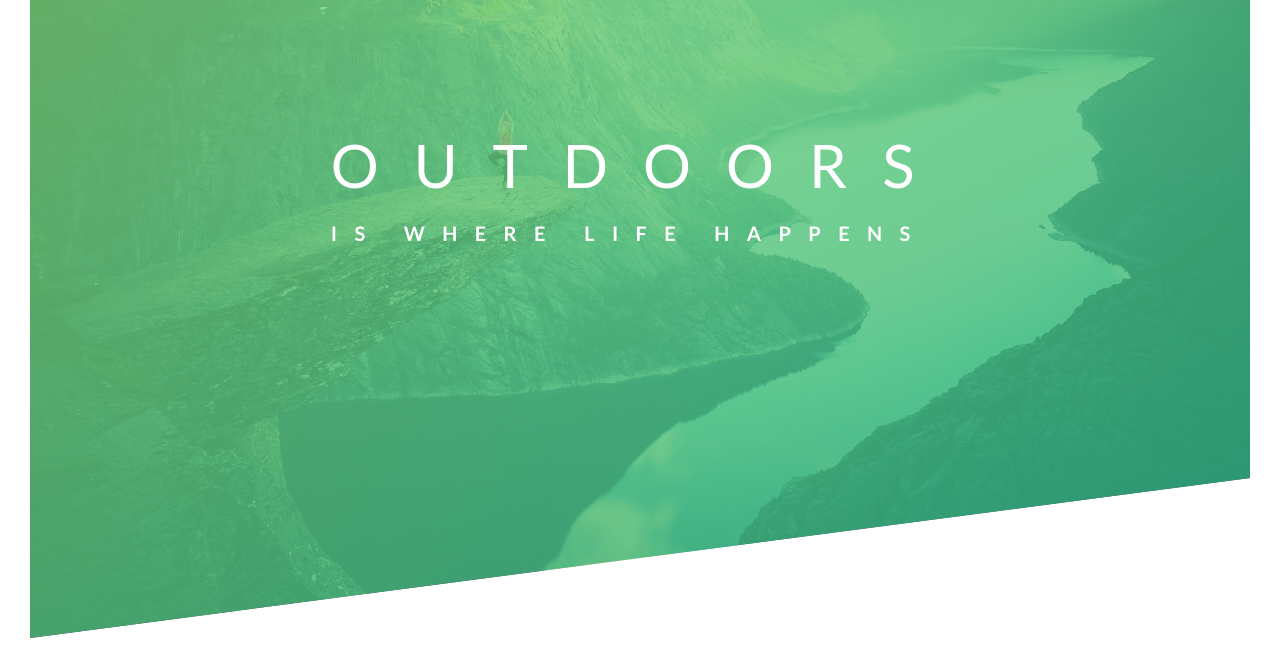
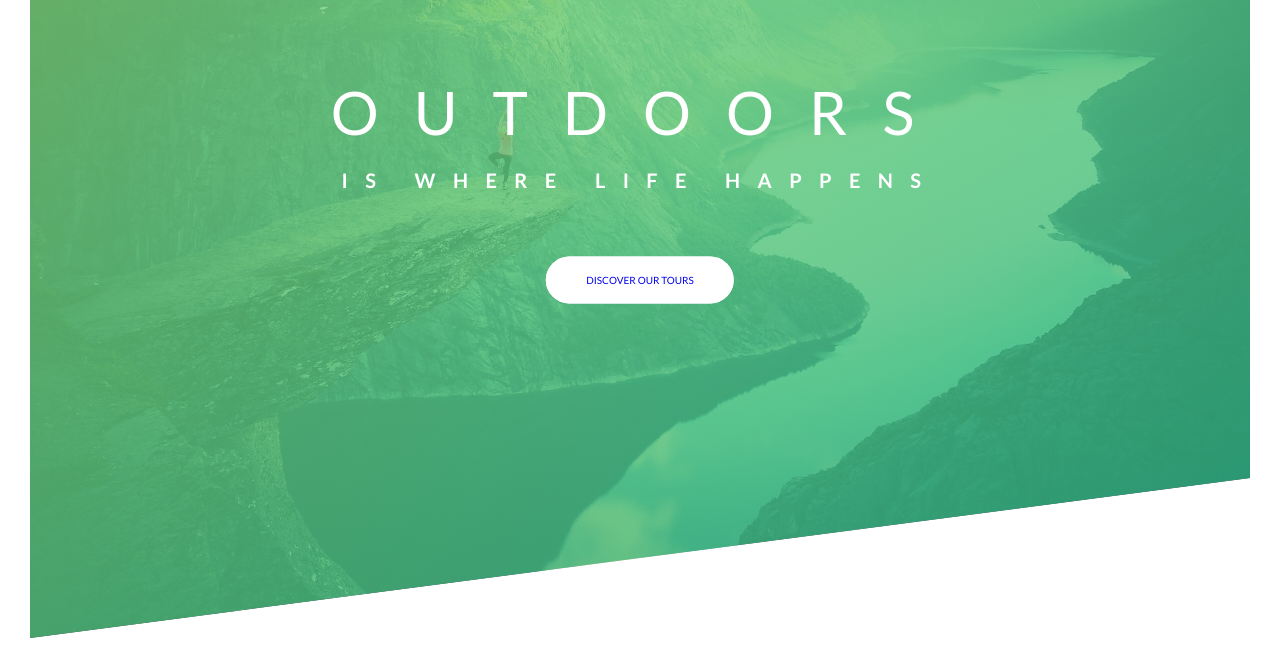
Before and after one commit to Vasudevshetty/CSS, a plain HTML site: page Natours/index.html in a window 1280 px wide. Shown: the part 152-820 px from the top of the page. Drawn offline with Linux system fonts and the light colour scheme.

Commit message:
Complteed header part of the natours project now, added a button, with easing in from the bottom animation, and added two more animation to the headings.

```diff
--- a/Natours/css/style.css
+++ b/Natours/css/style.css
@@ -55,22 +55,147 @@ body {
   /* how this works is coz, the obj's center has to be placed at exact parent centers, we place its refernce at
   parent's center first, and we make reverse positioning and sending it back.*/
   transform: translate(-50%, -50%);
+  /* for the button to be shifted to center */
+  text-align: center;
 }
 
 .heading-primary {
   color: #fff;
   text-transform: uppercase;
+
+  /* we get some sort of shaking at the end of the animation at corners so to fix it */
+  backface-visibility: hidden;
+
+  margin-bottom: 60px;
 }
+
 /* making it block from inline, makes it take entire 100% width and gives itself a line break. */
 .heading-primary-main {
   font-size: 60px;
   letter-spacing: 35px;
   display: block;
   font-weight: 400;
+  animation-name: moveInLeft;
+  animation-duration: 1s;
+  animation-timing-function: ease-out;
+
+  /* animation-iteration-count: 3;
+  animation-delay: 3s; */
 }
+
 .heading-primary-sub {
   display: block;
   font-weight: 700;
   letter-spacing: 17.4px;
   font-size: 20px;
+  animation-name: moveInRight;
+  animation-duration: 1s;
+  animation-timing-function: ease-out;
 }
+
+/* Animations */
+@keyframes moveInLeft {
+  0% {
+    opacity: 0;
+    /* using transform propertiy */
+    transform: translateX(-100px);
+  }
+  80% {
+    transform: translateX(10px);
+  }
+  100% {
+    opacity: 1;
+    transform: translate(0);
+  }
+}
+
+@keyframes moveInRight {
+  0% {
+    opacity: 0;
+    /* using transform propertiy */
+    transform: translateX(100px);
+  }
+  80% {
+    transform: translateX(-10px);
+  }
+  100% {
+    opacity: 1;
+    transform: translate(0);
+  }
+}
+
+@keyframes moveInBottom {
+  0% {
+    opacity: 0;
+    /* using transform propertiy */
+    transform: translateY(30px);
+  }
+  100% {
+    opacity: 1;
+    transform: translate(0);
+  }
+}
+
+/* button */
+.btn:link,
+.btn:visited {
+  text-transform: uppercase;
+  text-decoration: none;
+  display: inline-block;
+  padding: 15px 40px;
+  border-radius: 100px;
+  transition: all 0.2s;
+
+  /* to make it refernce for after pesudo class  */
+  position: relative;
+}
+
+.btn:hover {
+  transform: translateY(-3px);
+  /* x y blurr color */
+  box-shadow: 0 10px 20px rgba(0, 0, 0, 0.2);
+}
+
+.btn:active {
+  transform: translateY(-1px);
+  color: #777;
+  box-shadow: 0 5px 10px rgba(0, 0, 0, 0.2);
+}
+
+.btn-white {
+  background-color: #fff;
+}
+
+/* lets put in that after effet */
+.btn::after {
+  /* this is treated as a child of the parent, like gets realtive to it */
+  content: "";
+  display: inline-block;
+  height: 100%;
+  width: 100%;
+  border-radius: 100px;
+  /* now to make it to be in behind teh button */
+  position: absolute;
+  left: 0;
+  top: 0;
+
+  /* make it stay behind */
+  z-index: -1;
+
+  transition: all 0.4s;
+}
+
+.btn-white::after {
+  background-color: #fff;
+}
+
+.btn:hover::after {
+  transform: scaleX(1.4) scaleY(1.6);
+  opacity: 0;
+}
+
+.btn-animated {
+  /* we get our button there by the page reolads, and gets its animation later, so to apply 0% animtion styles use */
+  animation: moveInBottom 0.5s ease-out 0.75s;
+  animation-fill-mode: backwards;
+}
--- a/Natours/index.html
+++ b/Natours/index.html
@@ -23,6 +23,7 @@
           <span class="heading-primary-main">Outdoors</span>
           <span class="heading-primary-sub">is where life happens</span>
         </h1>
+        <a href="#" class="btn btn-white btn-animated">Discover our tours</a>
       </div>
     </header>
   </body>
```
